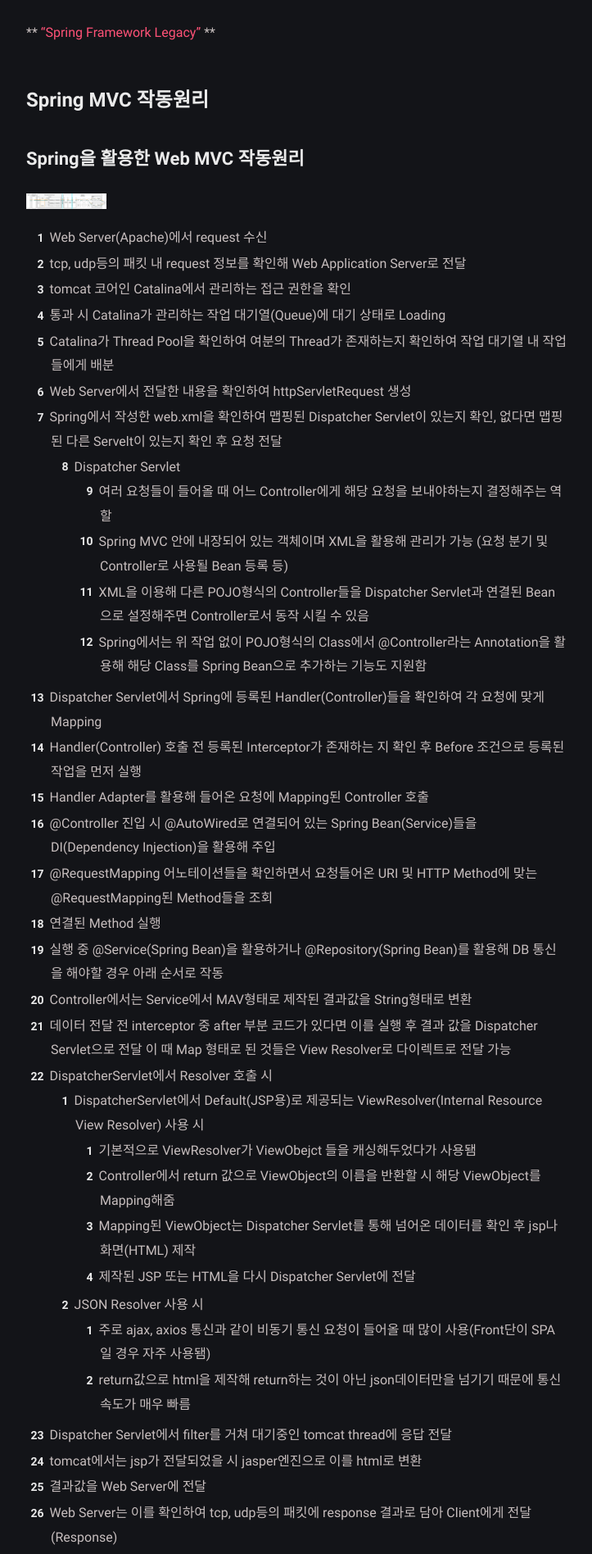
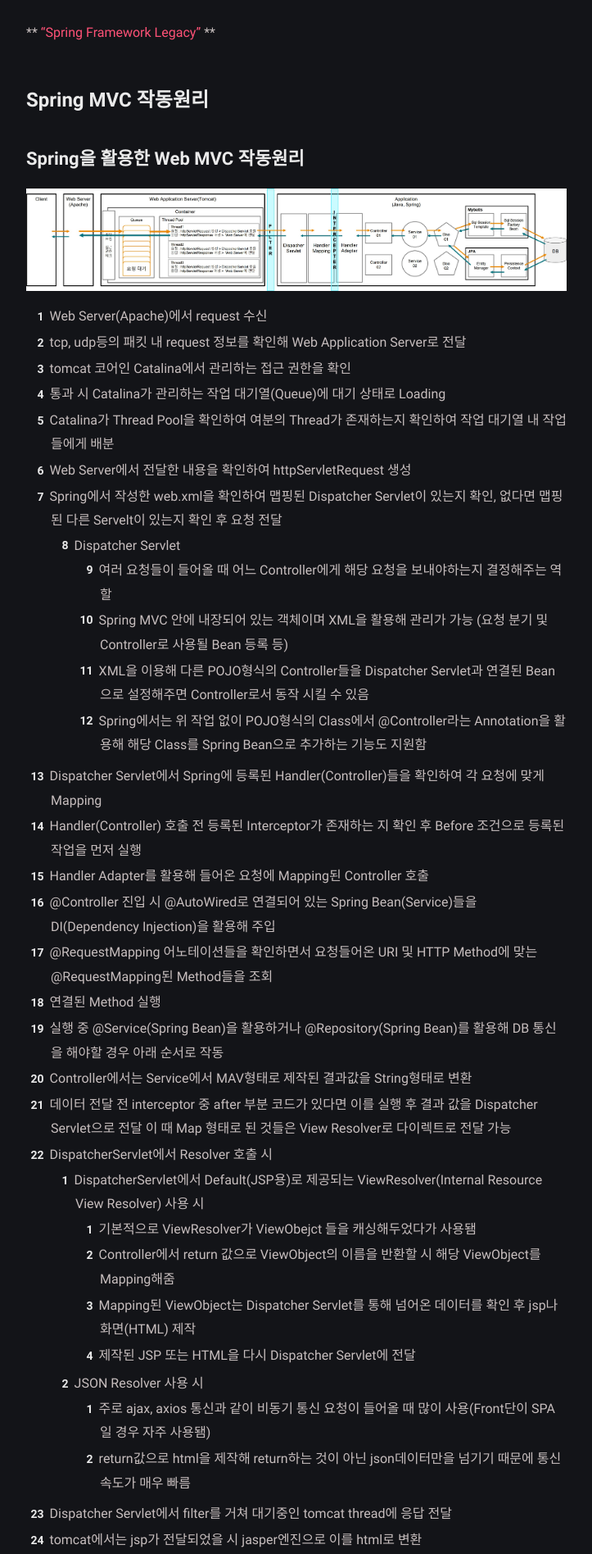
Before and after one commit to jd6186/jd6186.github.io, a Jekyll site: the page built from _posts/DongUk/2022-01-05-Spring_MVC.md, in a window 1280 px wide. Shown: the part 442-2338 px from the top of the page at 82% size, without its empty margins (278-1001 px from the left). Built offline with Jekyll 4.4.1, drawn with Linux system fonts in a browser that asks for light colours; comment, search, counter and statistics services are not loaded.

Commit message:
이미지 사이즈 조정

```diff
--- a/_posts/DongUk/2022-01-05-Spring_MVC.md
+++ b/_posts/DongUk/2022-01-05-Spring_MVC.md
@@ -11,7 +11,7 @@ author: "DongUk"
 # Spring MVC 작동원리
 ## Spring을 활용한 Web MVC 작동원리
 
-<img src="../../assets/img/2021-12-09-Spring_Framework_Legacy/Client_to_DB_01.jpg"  width="98vw"/>
+<img src="../../assets/img/2021-12-09-Spring_Framework_Legacy/Client_to_DB_01.jpg"  width="2000px" position="fixed"/>
 
 1. Web Server(Apache)에서 request 수신
 2. tcp, udp등의 패킷 내 request 정보를 확인해 Web Application Server로 전달
```
